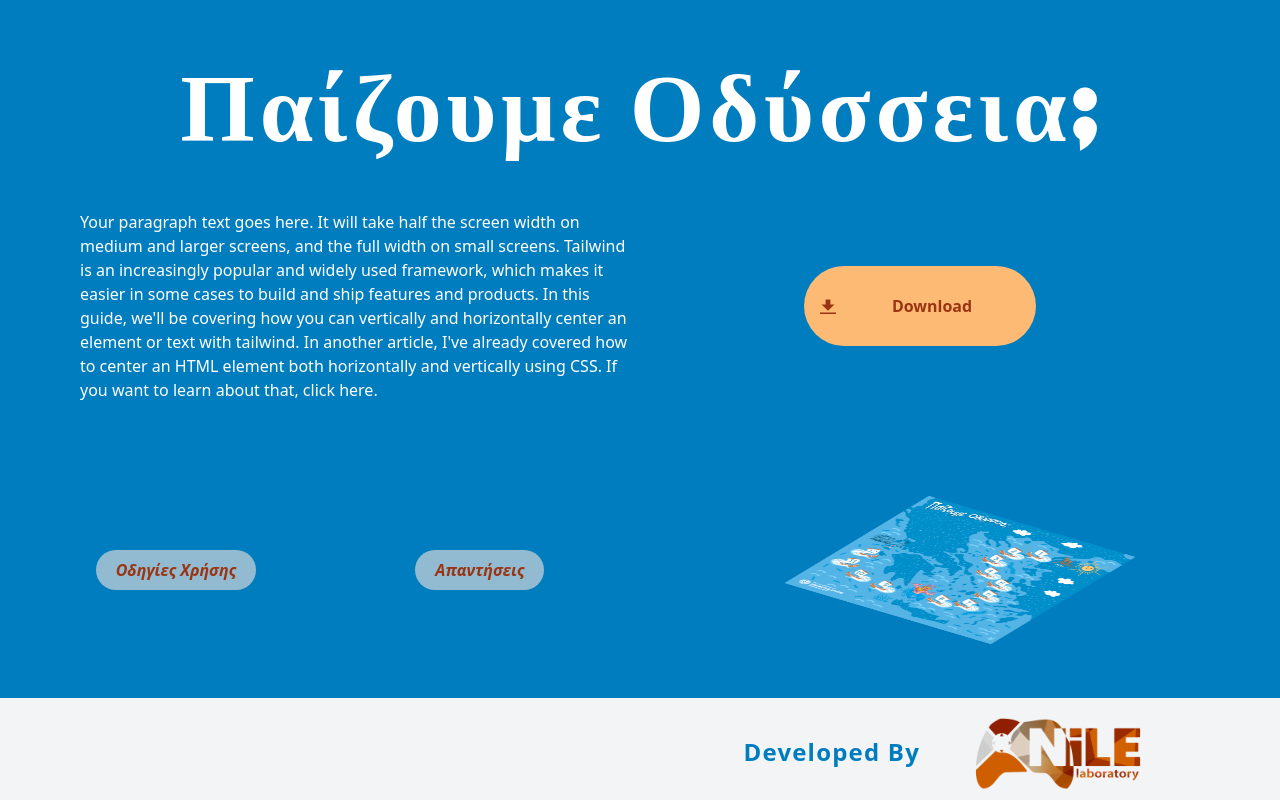
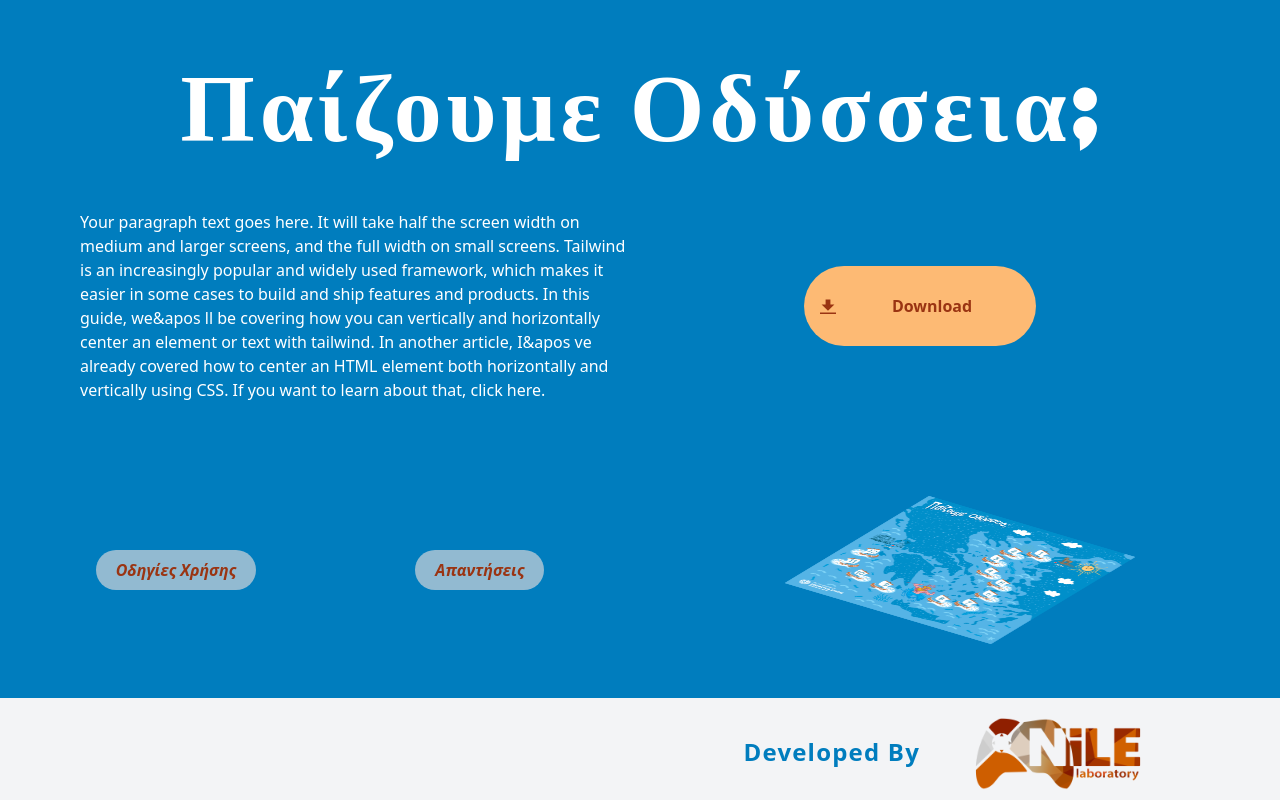
Before and after one commit to Sophie-Mat/OdysseyLandingPage, a React (Vite) app: page / in a window 1280 px wide. Built offline with nearby package versions, Linux system fonts and the light colour scheme.

Commit message:
Fixing '

```diff
--- a/src/App.jsx
+++ b/src/App.jsx
@@ -21,9 +21,9 @@ function App() {
           <div className="flex md:w-1/2 items-center justify-center">
             <p className="text-white">
               Your paragraph text goes here. It will take half the screen width on medium and larger screens, and the full width on small screens.
-              Tailwind is an increasingly popular and widely used framework, which makes it easier in some cases to build and ship features and products. In this guide, we'll be covering how you can vertically and horizontally center an element or text with tailwind.
+              Tailwind is an increasingly popular and widely used framework, which makes it easier in some cases to build and ship features and products. In this guide, we&amp;apos ll be covering how you can vertically and horizontally center an element or text with tailwind.
 
-              In another article, I've already covered how to center an HTML element both horizontally and vertically using CSS. If you want to learn about that, click here.
+              In another article, I&amp;apos ve already covered how to center an HTML element both horizontally and vertically using CSS. If you want to learn about that, click here.
             </p>
           </div>
 
```
